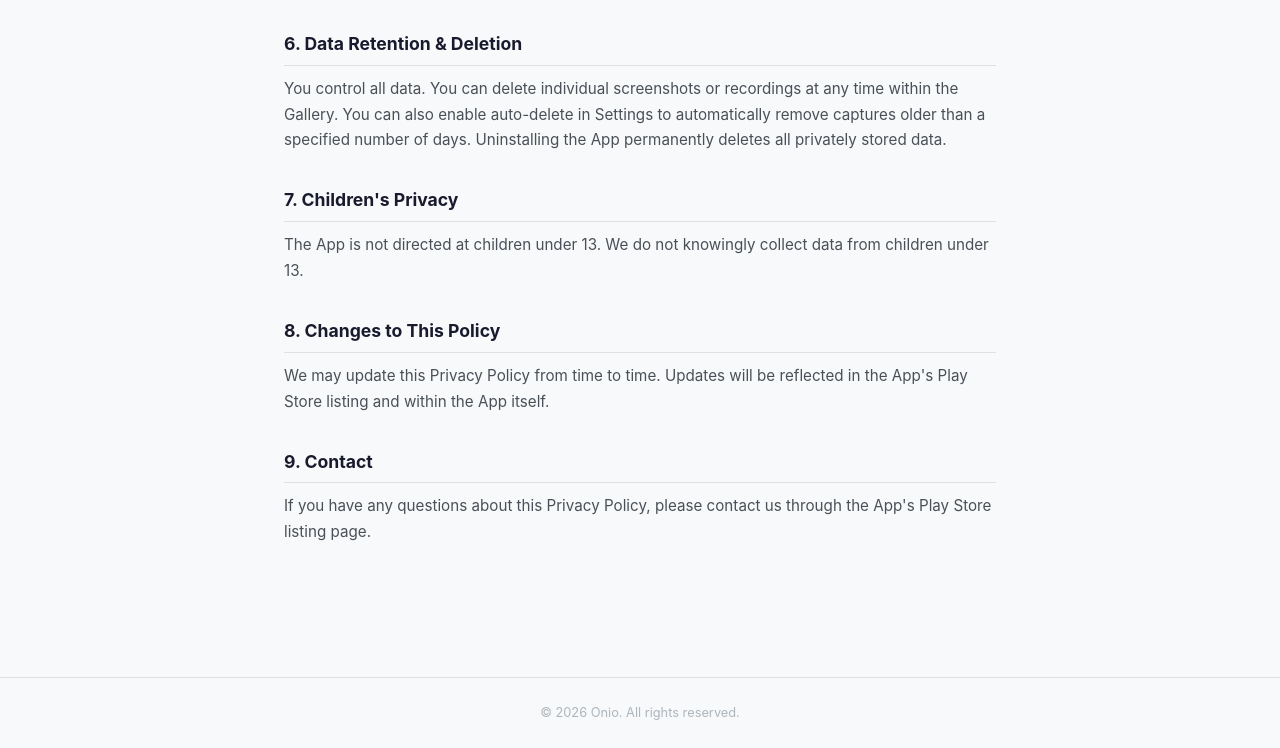
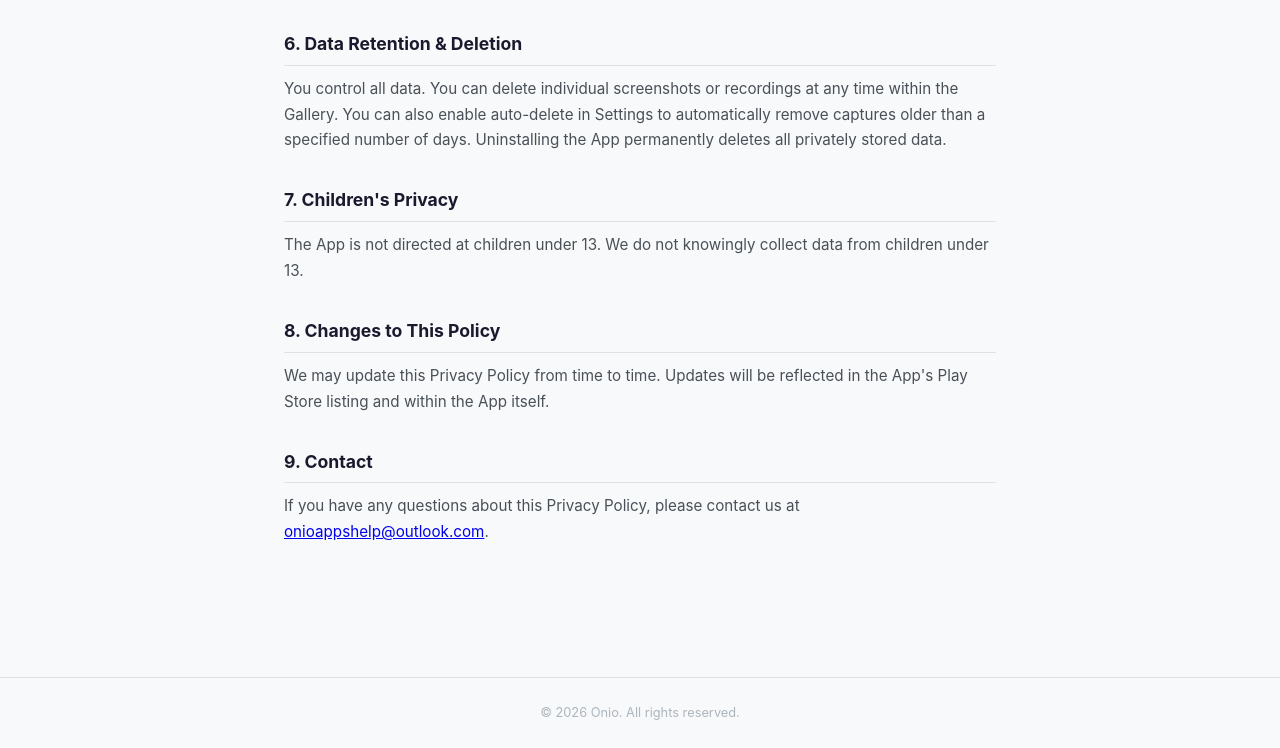
Before and after one commit to OnioApplications/Onio-Legal, a plain HTML site: page index.html in a window 1280 px wide. Shown: the part 1492-2240 px from the top of the page. Drawn offline with Linux system fonts and the light colour scheme.

Commit message:
updated index added update bash file

```diff
--- a/index.html
+++ b/index.html
@@ -179,8 +179,8 @@
   <section>
     <h2>9. Contact</h2>
     <p>
-      If you have any questions about this Privacy Policy, please contact us
-      through the App's Play Store listing page.
+      If you have any questions about this Privacy Policy, please contact us at
+      <a href="mailto:onioappshelp@outlook.com">onioappshelp@outlook.com</a>.
     </p>
   </section>
 </main>
```
Also changed, not shown: 1 other file.
